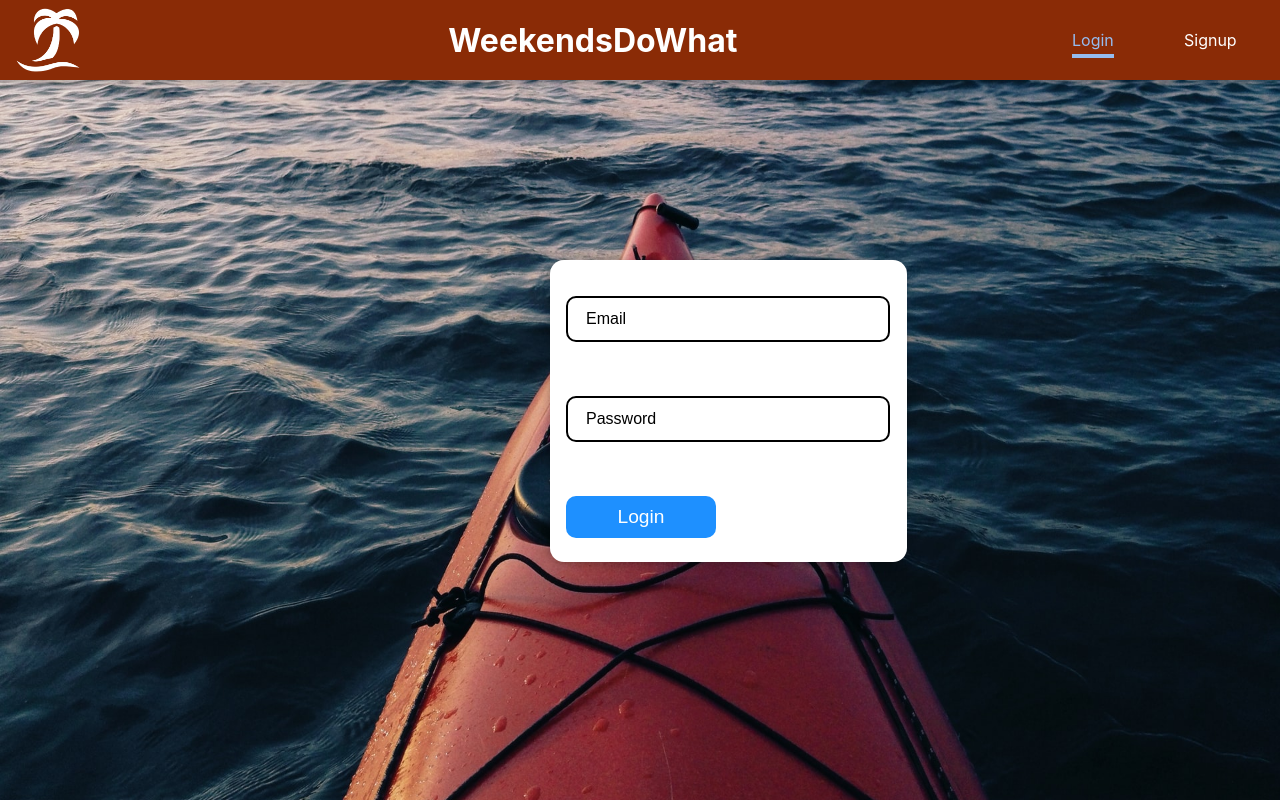
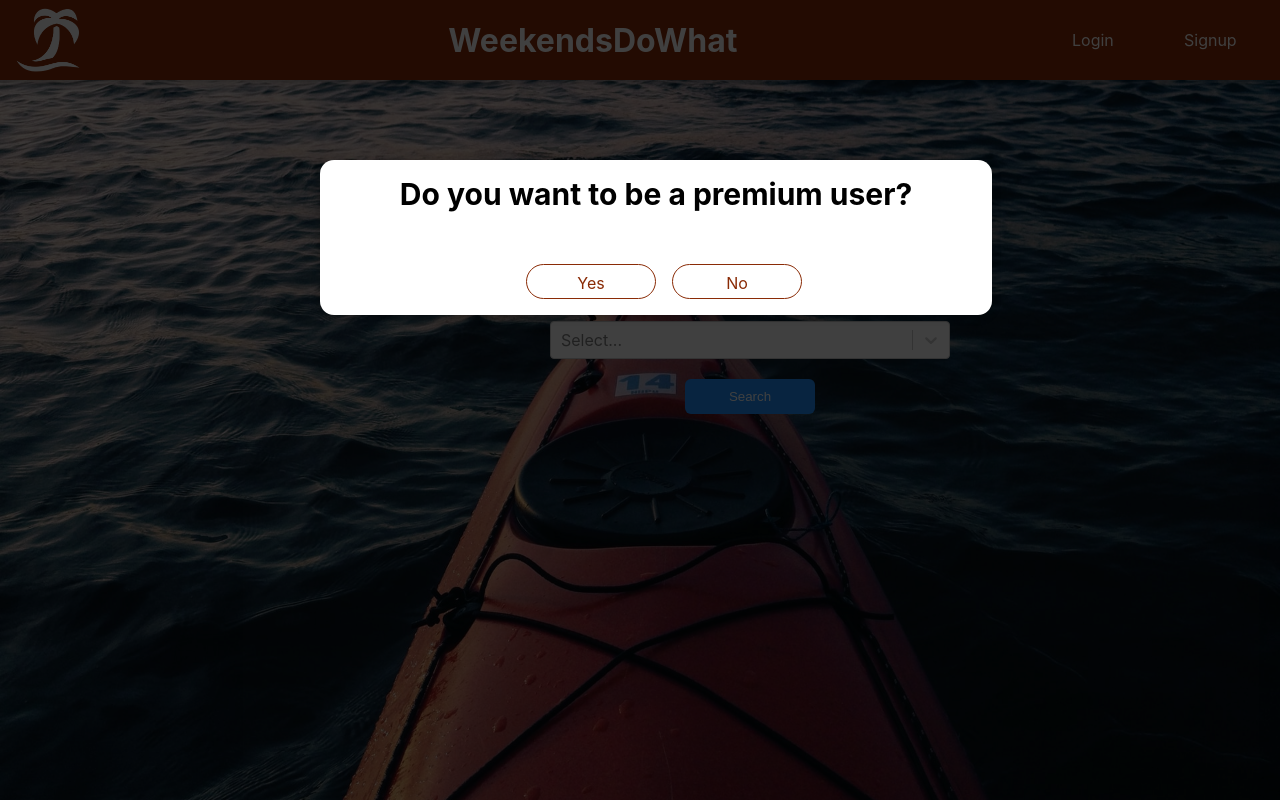
Before and after one commit to ChuaPingChan/WeekendsDoWhat, a React (Create React App) app in the folder Frontend/: page /home in a window 1280 px wide. Before the commit this address led to /login. Built offline with nearby package versions, Linux system fonts and the light colour scheme; no server answers.

Commit message:
Revert "Implement Logout"

```diff
--- a/Frontend/src/App.js
+++ b/Frontend/src/App.js
@@ -3,43 +3,16 @@ import React from "react";
 import Header from "./Layout/Header";
 import { Route } from "react-router-dom";
 import Login from "./components/Login";
-import Logout from "./components/Logout";
 import Signup from "./components/Signup";
 import Home from "./components/Home";
 import { Switch } from "react-router-dom";
 import { Redirect } from "react-router-dom";
 import Itineraries from "./components/Itineraries";
-
-class App extends React.Component {
-  constructor () {
-    super();
-    this.state = {
-      isPremium: false,
-      isLoggedIn: false
-    }
-
-    this.handleUserLogin = this.handleUserLogin.bind(this);
-  }
-
-  handleUserLogin = (isPremiumOrNot) => {
-    this.setState({
-      isPremium: isPremiumOrNot,
-      isLoggedIn: true
-    })
-  }
-
-  handleUserLogout = () => {
-    this.setState({
-      isPremium: false,
-      isLoggedIn: false
-    })
-  }
-
-  render () {
+function App() {
   return (
     <React.Fragment>
       <div>
-          <Header state={this.state}></Header>
+        <Header></Header>
       </div>
       <div>
         <Switch>
@@ -47,16 +20,13 @@ class App extends React.Component {
             <Redirect to="/login"></Redirect>
           </Route>
           <Route path="/login">
-              <Login handleUserLogin={this.handleUserLogin}></Login>
-            </Route>
-            <Route path="/logout">
-              <Logout handleUserLogout={this.handleUserLogout}></Logout>
+            <Login></Login>
           </Route>
           <Route path="/signup">
             <Signup></Signup>
           </Route>
           <Route path="/home" exact>
-              <Home state={this.state}></Home>
+            <Home></Home>
           </Route>
           <Route path="/itineraries/:location">
             <Itineraries></Itineraries>
@@ -66,6 +36,5 @@ class App extends React.Component {
     </React.Fragment>
   );
 }
-}
 
 export default App;
--- a/Frontend/src/Layout/Header.js
+++ b/Frontend/src/Layout/Header.js
@@ -1,38 +1,9 @@
 import React from "react";
 import classes from "./Header.module.css";
+import bgImage from "../assets/background_image.jpg";
 import { NavLink } from "react-router-dom";
 import logo from '../logo-white.png'
-
-const LoginLogoutSignup = (props) => {
-  if (!props.state.isLoggedIn) {
-    return  <nav>
-              <ul>
-                <li>
-                  <NavLink activeClassName={classes.active} to="/login">
-                    Login
-                  </NavLink>
-                </li>
-                <li>
-                  <NavLink activeClassName={classes.active} to="/signup">
-                    Signup
-                  </NavLink>
-                </li>
-              </ul>
-            </nav>;
-  } else {
-    return  <nav>
-              <ul>
-                <li>
-                  <NavLink activeClassName={classes.active} to="/logout">
-                    Logout
-                  </NavLink>
-                </li>
-              </ul>
-            </nav>;
-  }
-}
-
-const Header = (props) => {
+const Header = () => {
   return (
     <React.Fragment>
       <header className={classes.header}>
@@ -47,7 +18,20 @@ const Header = (props) => {
         >
           WeekendsDoWhat
         </h1>
-        <LoginLogoutSignup state={props.state}></LoginLogoutSignup>
+        <nav>
+          <ul>
+            <li>
+              <NavLink activeClassName={classes.active} to="/login">
+                Login
+              </NavLink>
+            </li>
+            <li>
+              <NavLink activeClassName={classes.active} to="/signup">
+                Signup
+              </NavLink>
+            </li>
+          </ul>
+        </nav>
       </header>
     </React.Fragment>
   );
--- a/Frontend/src/components/Activity.js
+++ b/Frontend/src/components/Activity.js
@@ -4,6 +4,7 @@ import Modal from "../UI/Modal";
 import { Constants } from "../Utils/Constants";
 import classes from "./Activity.module.css";
 import { FaStar } from "react-icons/fa";
+import { useSelector } from "react-redux";
 import Review from "./Review";
 
 const Activity = (props) => {
@@ -14,7 +15,9 @@ const Activity = (props) => {
   const [placeDetails, setplaceDetails] = useState();
   const [showAddReview, setShowAddReview] = useState(false);
 
-  const isPremium = props.isPremium;
+  const isPremium = useSelector((state) => {
+    return state.isPremium;
+  });
   const showActivityDetails = async () => {
     const res = await getImageDetails();
     const imageBlob = await res.blob();
--- a/Frontend/src/components/Home.js
+++ b/Frontend/src/components/Home.js
@@ -4,8 +4,9 @@ import Select from "react-select";
 import Modal from "../UI/Modal";
 import { Constants } from "../Utils/Constants";
 import classes from "./Home.module.css";
+import { useSelector } from "react-redux";
 
-const Home = (props) => {
+const Home = () => {
   const [locations, setLocations] = useState([]);
   const [location, setLocation] = useState({
     label: "",
@@ -15,11 +16,9 @@ const Home = (props) => {
   // const [isPremium, setIsPremium] = useState(false);
   const [showModal, setShowModal] = useState(true);
 
-  const isPremium = props.isPremium;
-
-  if (!props.state.isLoggedIn) {
-    history.push("/login");
-  }
+  const isPremium = useSelector((state) => {
+    return state.isPremium;
+  });
 
   useEffect(async () => {
     const res = await fetch(`${Constants.api_endpoint}/all_districts`, {
--- a/Frontend/src/components/Login.js
+++ b/Frontend/src/components/Login.js
@@ -3,14 +3,15 @@ import React, { useState } from "react";
 import "./Login.css";
 import { Constants } from "../Utils/Constants";
 import { useHistory } from "react-router-dom/cjs/react-router-dom.min";
+import { useDispatch } from "react-redux";
 
-const Login = (props) => {
+const Login = () => {
   const [email, setEmail] = useState("");
   const [password, setPassword] = useState("");
   const [errorStatus, setErrorStatus] = useState(false);
   const history = useHistory();
-
-  const handleLogin = async (e) => {
+  const dispatch = useDispatch();
+  const handleSubmit = async (e) => {
     e.preventDefault();
     const res = await fetch(`${Constants.api_endpoint}/login`, {
       method: "POST",
@@ -30,11 +31,10 @@ const Login = (props) => {
       setErrorStatus(false);
       const data = await res.json();
       localStorage.setItem("token", data.access_token);
-      props.handleUserLogin(data.is_premium);
+      dispatch({ type: "setPremiumUserState", isPremium: data.is_premium });
       history.push("/home");
     }
   };
-
   return (
     <div className="Login">
       <Card>
@@ -72,7 +72,7 @@ const Login = (props) => {
             <span>Password</span>
           </div>
           <div className="inputbox">
-            <input type="button" value="Login" onClick={handleLogin} />
+            <input type="button" value="Login" onClick={handleSubmit} />
           </div>
         </form>
       </Card>
--- a/Frontend/src/components/Logout.js
+++ /dev/null
@@ -1,12 +0,0 @@
-import React, { useState } from "react";
-import { useHistory } from "react-router-dom/cjs/react-router-dom.min";
-import { Redirect } from "react-router-dom";
-
-const Logout = (props) => {
-  const history = useHistory();
-  localStorage.removeItem("token");
-  props.handleUserLogout();
-  history.push("/home");
-  return <Redirect to='/login'  />
-};
-export default Logout;
--- a/Frontend/src/index.js
+++ b/Frontend/src/index.js
@@ -4,13 +4,17 @@ import "./index.css";
 import App from "./App";
 import reportWebVitals from "./reportWebVitals";
 import { BrowserRouter } from "react-router-dom";
+import { Provider } from "react-redux";
+import store from "./store/index";
 
 ReactDOM.render(
+  <Provider store= {store}>
     <BrowserRouter>
       <React.StrictMode>
         <App />
       </React.StrictMode>
-    </BrowserRouter>,
+    </BrowserRouter>
+  </Provider>,
   document.getElementById("root")
 );
 
--- /dev/null
+++ b/Frontend/src/store/index.js
@@ -0,0 +1,11 @@
+import { createStore } from "redux";
+const reducer = (state = { isPremium: false }, action) => {
+  if(action.type === 'setPremiumUserState'){
+    state = {
+      isPremium: action.isPremium,
+    };
+  }
+  return state;
+};
+const store = createStore(reducer);
+export default store;
```
Lines whose indentation alone changed are shown as unchanged.
